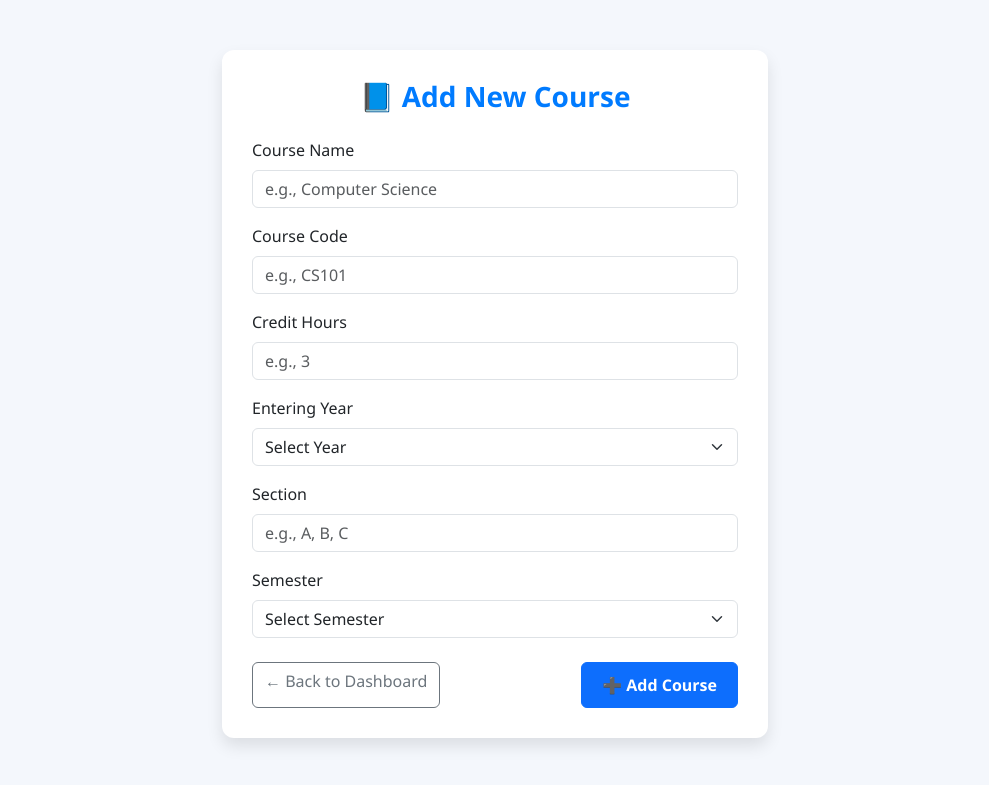
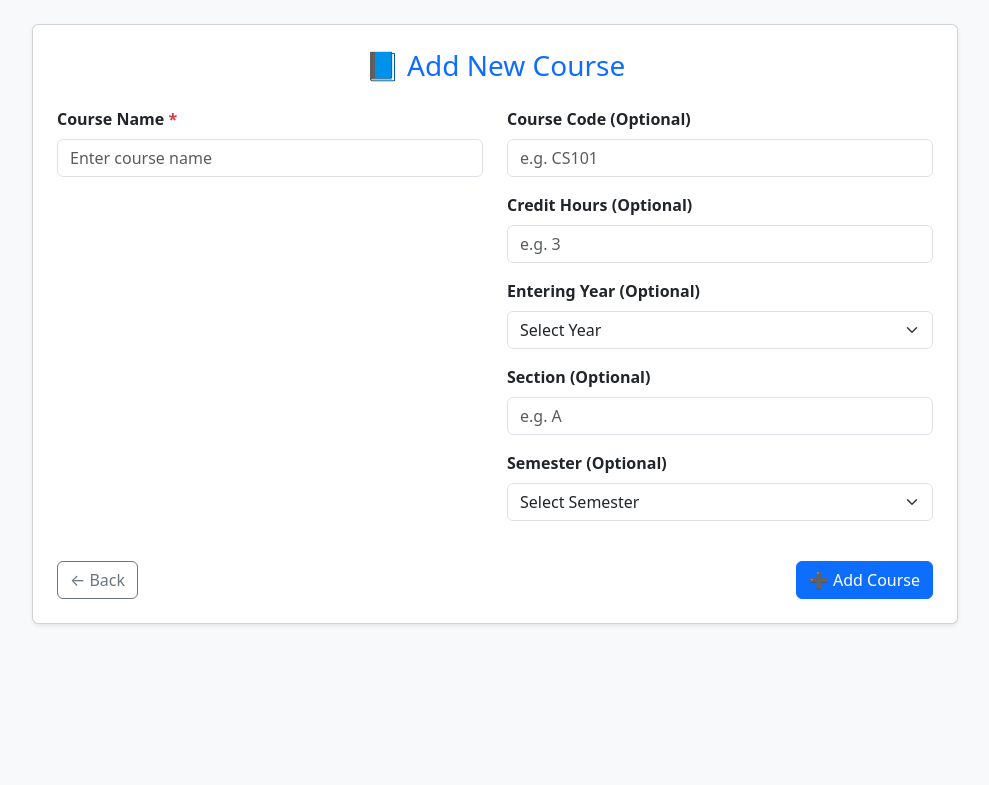
Before and after one commit to groupsystemm/online, a Flask app: template templates/add_course.html in a window 1280 px wide. Shown: the top 785 px of the page, without its empty margins (145-1134 px from the left). Run offline with Flask 3, Linux system fonts and the light colour scheme; the template is opened without the code that fills it, so the values that code supplies are empty.

Commit message:
Update add_course.html

```diff
--- a/templates/add_course.html
+++ b/templates/add_course.html
@@ -1,160 +1,83 @@
-<!DOCTYPE html>
-<html lang="en">
-<head>
-  <meta charset="UTF-8" />
-  <title>📘 Add New Course</title>
-  <meta name="viewport" content="width=device-width, initial-scale=1" />
+{% extends "layout.html" %}
+{% block title %}Add Course{% endblock %}
 
-  <!-- Bootstrap CSS -->
-  <link href="https://cdn.jsdelivr.net/npm/bootstrap@5.3.3/dist/css/bootstrap.min.css" rel="stylesheet" />
+{% block content %}
+<div class="row justify-content-center">
+  <div class="col-md-10">
+    <div class="card shadow-sm p-4 rounded">
 
-  <!-- Custom CSS -->
-  <style>
-    body {
-      background-color: #f4f7fc;
-      font-family: 'Segoe UI', sans-serif;
-    }
+      <!-- Header -->
+      <h3 class="text-center text-primary mb-4">📘 Add New Course</h3>
 
-    .form-card {
-      margin-top: 50px;
-      padding: 30px;
-      border-radius: 12px;
-      background: #fff;
-      box-shadow: 0 8px 16px rgba(0, 0, 0, 0.1);
-    }
-
-    h3 {
-      color: #007bff;
-      font-weight: bold;
-    }
-
-    .btn-custom {
-      padding: 10px 20px;
-      font-weight: bold;
-    }
-
-    .form-label {
-      font-weight: 500;
-    }
-  </style>
-</head>
-<body>
-
-<div class="container">
-  <div class="row justify-content-center">
-    <div class="col-md-8 col-lg-6">
-      <div class="form-card">
-
-        <h3 class="text-center mb-4">📘 Add New Course</h3>
-
+      <!-- Flash Messages -->
       {% if message %}
         <div class="alert alert-success text-center">{{ message }}</div>
       {% elif error %}
         <div class="alert alert-danger text-center">{{ error }}</div>
       {% endif %}
 
+      <!-- Add Course Form -->
       <form method="POST" novalidate>
-          <!-- Course Name -->
-          <div class="mb-3">
-            <label for="course_name" class="form-label">Course Name</label>
-            <input
-              type="text"
-              class="form-control"
-              id="course_name"
-              name="course_name"
-              placeholder="e.g., Computer Science"
-              required
-            />
+        <div class="row">
+          <!-- Left Column (Required) -->
+          <div class="col-md-6">
+            <div class="mb-4">
+              <label for="courseName" class="form-label fw-semibold">Course Name <span class="text-danger">*</span></label>
+              <input type="text" id="courseName" name="course_name" class="form-control"
+                     placeholder="Enter course name" required>
+            </div>
           </div>
 
-          <!-- Course Code -->
+          <!-- Right Column (Optional Fields) -->
+          <div class="col-md-6">
             <div class="mb-3">
-            <label for="course_code" class="form-label">Course Code</label>
-            <input
-              type="text"
-              class="form-control"
-              id="course_code"
-              name="course_code"
-              placeholder="e.g., CS101"
-              required
-            />
+              <label for="courseCode" class="form-label fw-semibold">Course Code (Optional)</label>
+              <input type="text" id="courseCode" name="course_code" class="form-control"
+                     placeholder="e.g. CS101">
             </div>
 
-          <!-- Credit Hours -->
             <div class="mb-3">
-            <label for="credit_hours" class="form-label">Credit Hours</label>
-            <input
-              type="number"
-              class="form-control"
-              id="credit_hours"
-              name="credit_hours"
-              placeholder="e.g., 3"
-              min="0"
-              max="10"
-              required
-            />
+              <label for="creditHours" class="form-label fw-semibold">Credit Hours (Optional)</label>
+              <input type="number" id="creditHours" name="credit_hours" class="form-control"
+                     placeholder="e.g. 3" min="1" max="10">
             </div>
 
-          <!-- Entering Year -->
             <div class="mb-3">
-            <label for="entering_year" class="form-label">Entering Year</label>
-            <select
-              class="form-select"
-              id="entering_year"
-              name="entering_year"
-              required
-            >
-              <option value="" disabled selected>Select Year</option>
-              {% for year in range(2011, 2025) %}
+              <label for="enteringYear" class="form-label fw-semibold">Entering Year (Optional)</label>
+              <select id="enteringYear" name="entering_year" class="form-select">
+                <option selected disabled>Select Year</option>
+                {% for year in range(2011, 2026) %}
                   <option value="{{ year }}">{{ year }}</option>
                 {% endfor %}
               </select>
             </div>
 
-          <!-- Section -->
             <div class="mb-3">
-            <label for="section" class="form-label">Section</label>
-            <input
-              type="text"
-              class="form-control"
-              id="section"
-              name="section"
-              placeholder="e.g., A, B, C"
-              maxlength="5"
-              required
-            />
+              <label for="section" class="form-label fw-semibold">Section (Optional)</label>
+              <input type="text" id="section" name="section" class="form-control"
+                     placeholder="e.g. A">
             </div>
 
-          <!-- Semester -->
             <div class="mb-3">
-            <label for="semester" class="form-label">Semester</label>
-            <select
-              class="form-select"
-              id="semester"
-              name="semester"
-              required
-            >
-              <option value="" disabled selected>Select Semester</option>
+              <label for="semester" class="form-label fw-semibold">Semester (Optional)</label>
+              <select id="semester" name="semester" class="form-select">
+                <option selected disabled>Select Semester</option>
                 <option value="1">1st Semester</option>
                 <option value="2">2nd Semester</option>
                 <option value="3">3rd Semester</option>
               </select>
             </div>
+          </div>
+        </div>
 
-          <!-- Buttons -->
+        <!-- Action Buttons -->
         <div class="d-flex justify-content-between mt-4">
-            <a href="/dashboard" class="btn btn-outline-secondary">← Back to Dashboard</a>
-            <button type="submit" class="btn btn-primary btn-custom">➕ Add Course</button>
+          <a href="/dashboard" class="btn btn-outline-secondary">← Back</a>
+          <button type="submit" class="btn btn-primary">➕ Add Course</button>
         </div>
       </form>
 
     </div>
   </div>
 </div>
-</div>
-
-<!-- Bootstrap JS Bundle -->
-<script src="https://cdn.jsdelivr.net/npm/bootstrap@5.3.3/dist/js/bootstrap.bundle.min.js"></script>
-
-</body>
-</html>
+{% endblock %}
```
Lines whose indentation alone changed are shown as unchanged.
